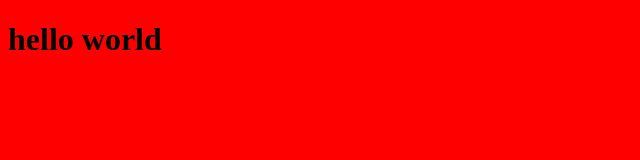
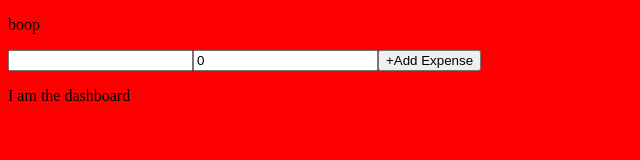
Before and after one commit to jurrish/react-budget-tracker, a React app: page /dashboard in a window 1280 px wide. Shown: the whole page, without its empty margins (0-640 px from the left). Built offline with nearby package versions, Linux system fonts and the light colour scheme.

Commit message:
add component working

```diff
--- a/package.json
+++ b/package.json
@@ -25,6 +25,7 @@
     "react-router-dom": "^4.1.2",
     "sass-loader": "^6.0.6",
     "superagent": "^3.5.2",
+    "uuid": "^3.1.0",
     "webpack": "^3.4.1",
     "webpack-dev-server": "^2.6.1"
   }
--- /dev/null
+++ b/src/component/about-container/index.js
@@ -0,0 +1,13 @@
+import React from 'react';
+
+class AboutContainer extends React.Component {
+  render () {
+    return (
+      <div className='about-container'>
+        <p> I am about container </p>
+      </div>
+    )
+  }
+}
+
+export default AboutContainer;
--- /dev/null
+++ b/src/component/dashboard-container/index.js
@@ -0,0 +1,36 @@
+import React from 'react';
+import uuid from 'uuid/v1';
+import ExpenseCreateForm from '../expense-create-form/index.js';
+
+class DashboardContainer extends React.Component {
+  //will have VIEW state
+  constructor(props){
+    super(props);
+    console.log('app', this.props)
+
+    this.expenseCreate = this.expenseCreate.bind(this);
+  }
+
+  //expense will have a id, title, and price
+  expenseCreate (expense) {
+    expense.id = uuid();
+    //use the method we passed down from app (through this.props.app.setState) and take a previous state and return an object with a modified expenses property which is an array with the new expense in it (using es6 spread syntax)
+    this.props.app.setState( state => ({
+      //push old expenses (spread them into a new array and add the new expense) through the state passer function we built and passed down through this.props.app.setState
+      //spread operator creates a new array/reference of the original. does not modify in place!
+      //the return value is [old state.expenses, new expense "pushed" into expenses property value]
+        expenses: [...state.expenses, expense]
+    }))
+  }
+
+  render () {
+    return (
+      <div>
+        <ExpenseCreateForm handleExpenseCreate={ this.expenseCreate } />
+        <p> I am the dashboard </p>
+      </div>
+    )
+  }
+}
+
+export default DashboardContainer;
--- /dev/null
+++ b/src/component/expense-create-form/index.js
@@ -0,0 +1,51 @@
+import React from 'react';
+
+class ExpenseCreateForm extends React.Component {
+  constructor(props) {
+    super(props);
+
+    this.state = {
+      title: '',
+      price: 0,
+    }
+
+    this.handleChange = this.handleChange.bind(this);
+    this.handleSubmit = this.handleSubmit.bind(this);
+
+  }
+
+  handleChange (e) {
+    //whatever the input name is will be the part of the state we are updating
+    //the react component properties/attributes have name properties! (look at the input elements and they have name props, so we can pass those in as variables)
+    this.setState({
+      [e.target.name]: e.target.value
+    })
+  }
+
+  handleSubmit (e) {
+    e.preventDefault();
+    this.props.handleExpenseCreate(this.state);
+  }
+
+  render () {
+    return (
+      <form onSubmit = { this.handleSubmit } >
+        <input
+          name='title'
+          type='text'
+          value={ this.state.title }
+          onChange={ this.handleChange }
+        />
+        <input
+          name='price'
+          type='number'
+          value={ this.state.price }
+          onChange={ this.handleChange }
+        />
+        <button type='submit'> +Add Expense </button>
+      </form>
+    )
+  }
+}
+
+export default ExpenseCreateForm;
--- a/src/index.html
+++ b/src/index.html
@@ -8,5 +8,7 @@
     <meta name="description" content="generate some amazing cows">
   </head>
   <body>
+    <div id="root">
+    </div>
   </body>
 </html>
--- a/src/main.js
+++ b/src/main.js
@@ -1,5 +1,11 @@
+//npm modules
 import React from 'react';
 import ReactDom from 'react-dom';
+import {BrowserRouter, Route} from 'react-router-dom';
+
+//app modules
+import AboutContainer from './component/about-container/index.js'
+import DashboardContainer from './component/dashboard-container/index.js'
 
 import '../src/style/_main.scss';
 
@@ -8,23 +14,46 @@ class App extends React.Component {
 
   constructor (props) {
     super(props);
-    this.state = {};
+    this.state = {
+      budget: 400,
+      expenses: [],
+    };
+    this.getApp = this.getApp.bind(this);
   }
 
   componentDidUpdate () {
     console.log( ':::::: state ::::::', this.state );
   }
 
+//whenever getState actually uses App component's context
+//we pass our App state down to children components, and they can update PARENT(app) STATE with this function! the children can update APP state by calling
+//this.props.app.setState to update APP state.
+  getApp () {
+    return {
+      state: this.state,
+      setState: this.setState.bind(this),
+    }
+  }
+
   render () {
     return (
-      <div>
-        <h1> hello world </h1>
-      </div>
+      <main>
+        <p> boop </p>
+        <BrowserRouter>
+          <div>
+            <Route
+              exact path='/about'
+              component={AboutContainer}
+            />
+            <Route
+              exact path='/dashboard'
+              component={ () => <DashboardContainer app={this.getApp()} /> }
+            />
+          </div>
+        </BrowserRouter>
+      </main>
     )
   }
 }
 
-//create a place to put the app
-const container = document.createElement('div')
-document.body.appendChild(container);
-ReactDom.render(<App />, container);
+ReactDom.render(<App />, document.getElementById('root'));
--- a/webpack.config.js
+++ b/webpack.config.js
@@ -5,6 +5,10 @@ const HTMLPlugin = require('html-webpack-plugin');
 
 module.exports = {
   devtool: 'eval',
+  //this tells webpack to handle a 404 by displaying our index.html instead of an error
+  devServer: {
+    historyApiFallback: true,
+  },
   entry: `${__dirname}/src/main.js`,
   output: {
     //what to name the bundle
```
Also changed, not shown: 1 other file.
